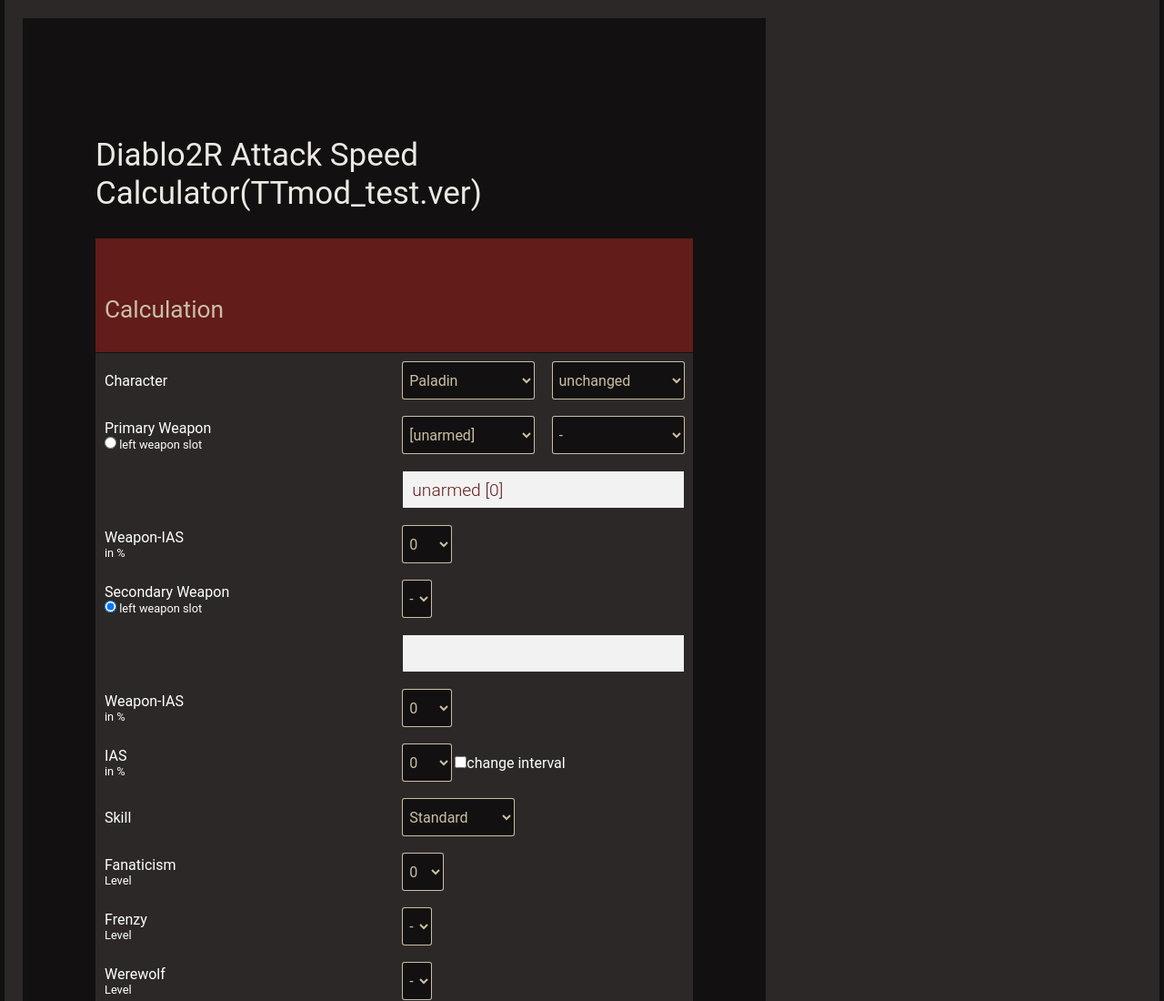
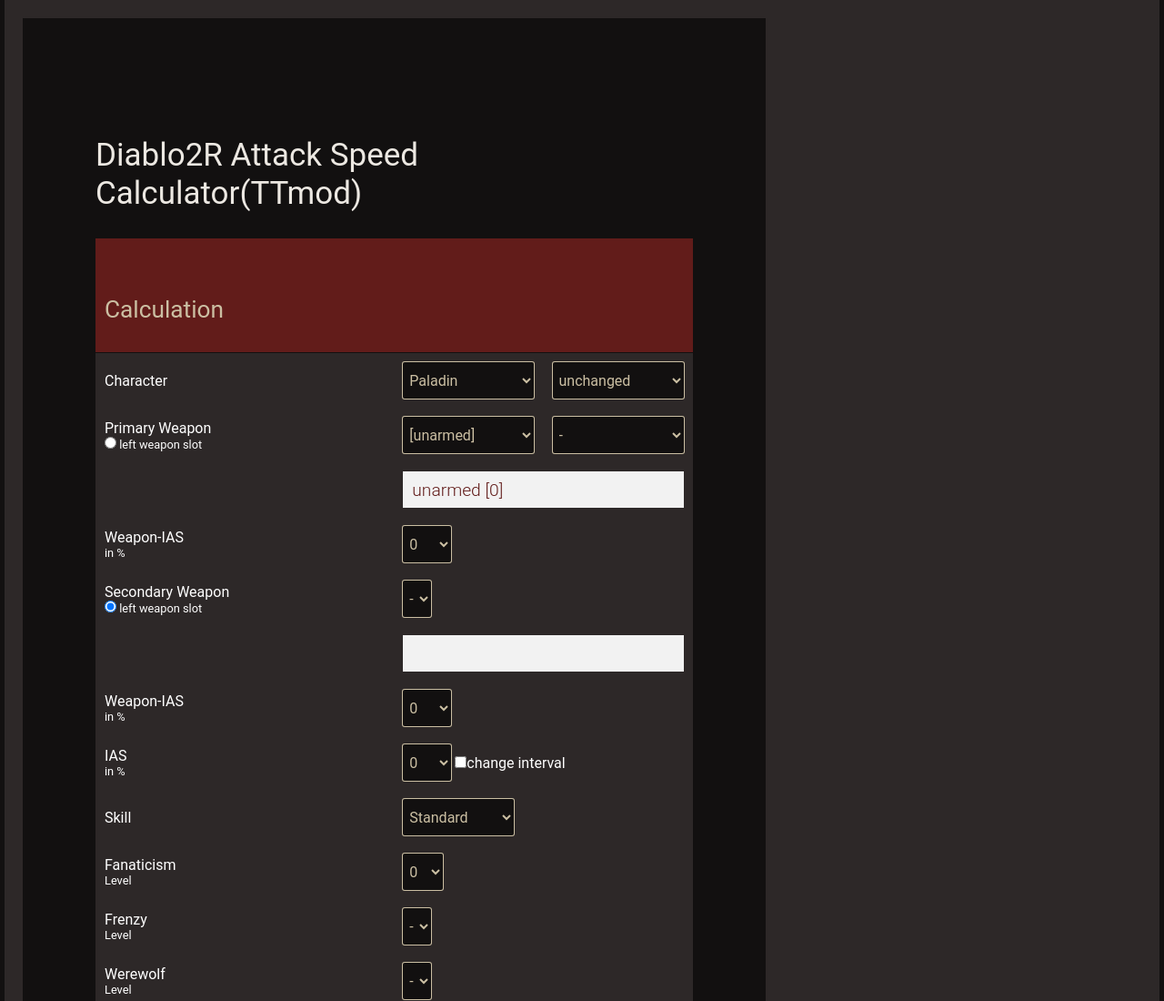
Before and after one commit to thething99/ttD2rASC.github.io, a plain HTML site: page index.html in a window 1280 px wide. Shown: the top 1100 px of the page at 91% size. Drawn offline with Linux system fonts and the light colour scheme; a script that the page names is missing.

Commit message:
Update index.html

```diff
--- a/index.html
+++ b/index.html
@@ -1099,7 +1099,7 @@
 
 <DIV class="col-16"><ARTICLE class="item box cf">
 
-<H1>Diablo2R Attack Speed Calculator(TTmod_test.ver)</H1>
+<H1>Diablo2R Attack Speed Calculator(TTmod)</H1>
 
 <SCRIPT>
 var frames;
```
